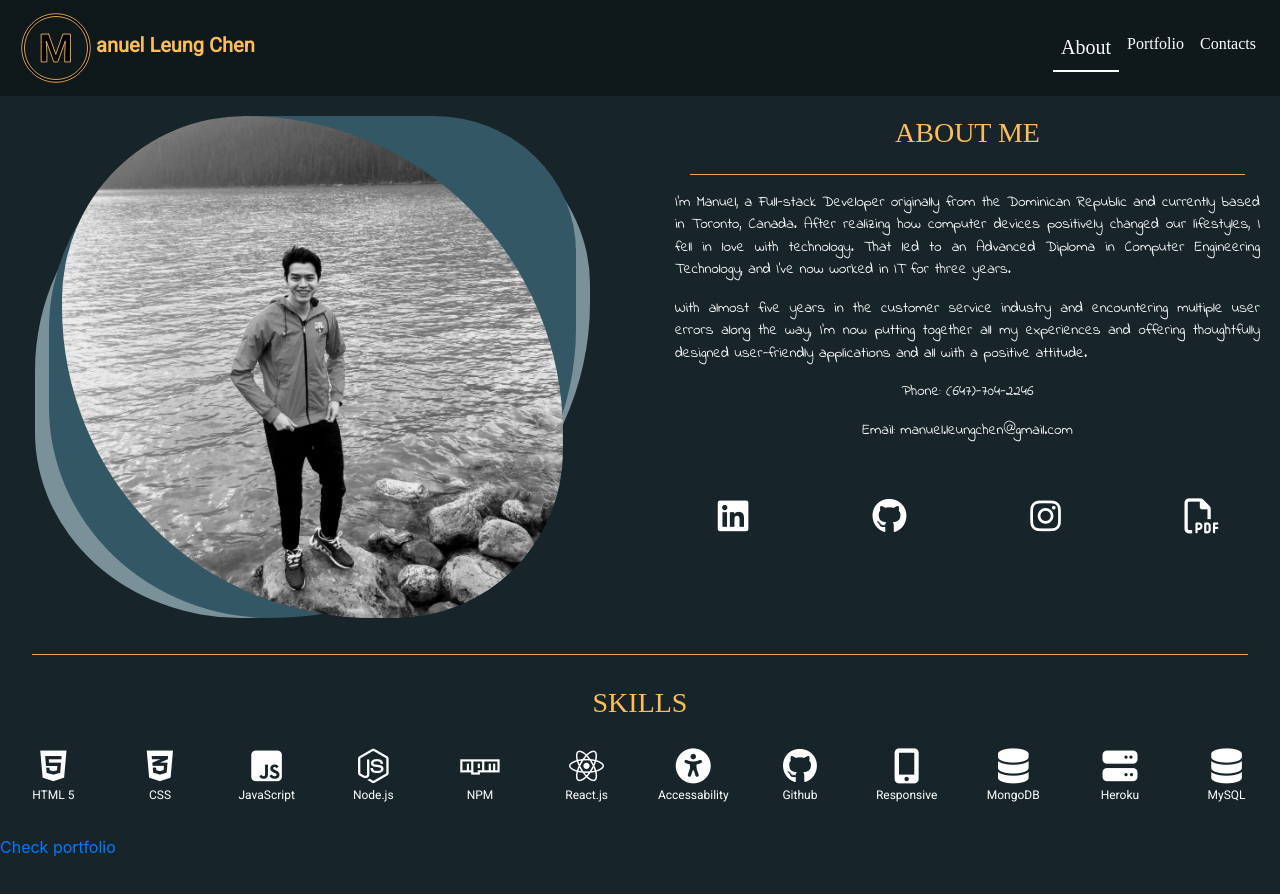
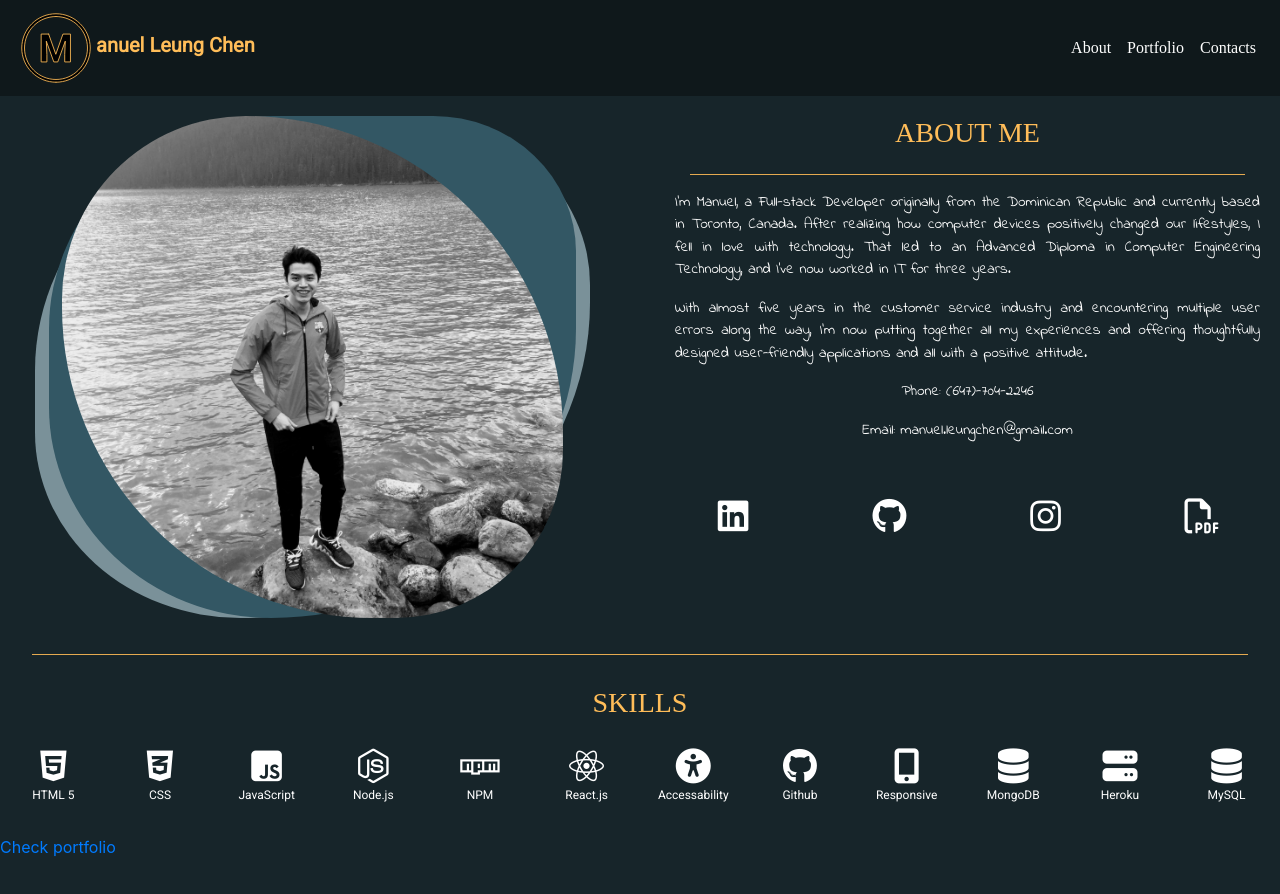
Before and after one commit to manuelleungchen/manuelleung, a React (Create React App) app: page / in a window 1280 px wide. Shown: the top 894 px of the page. Built offline with nearby package versions, Linux system fonts and the light colour scheme; a web font is replaced by a local one.

Commit message:
Fixed always About page active link

```diff
--- a/src/components/Navbar/index.js
+++ b/src/components/Navbar/index.js
@@ -24,7 +24,7 @@ function Navbar() {
         <header>
             <nav className="navbar navbar-expand">
                 <div className="navbar-header">
-                    <NavLink to="/">
+                    <NavLink to="/about">
                         <svg alt="logo" id="logo" xmlns="http://www.w3.org/2000/svg" xmlnsXlink="http://www.w3.org/1999/xlink" viewBox="0 0 375 374.999991" version="1.2"
                         >
                             <defs
@@ -66,7 +66,7 @@ function Navbar() {
                     <NavLink
                         activeClassName="nav-link-active"
                         className="nav-link"
-                        to="/"
+                        to="/about"
                     >
                         About
                     </NavLink>
```
